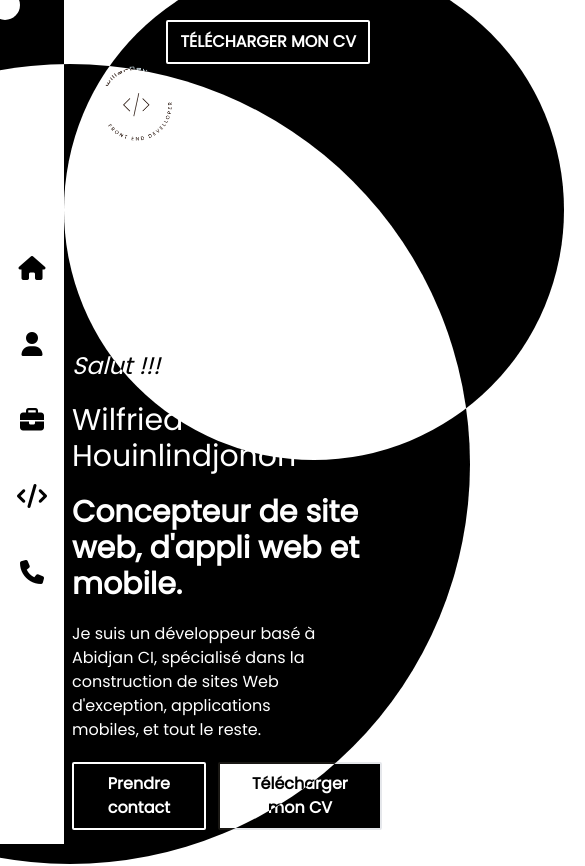
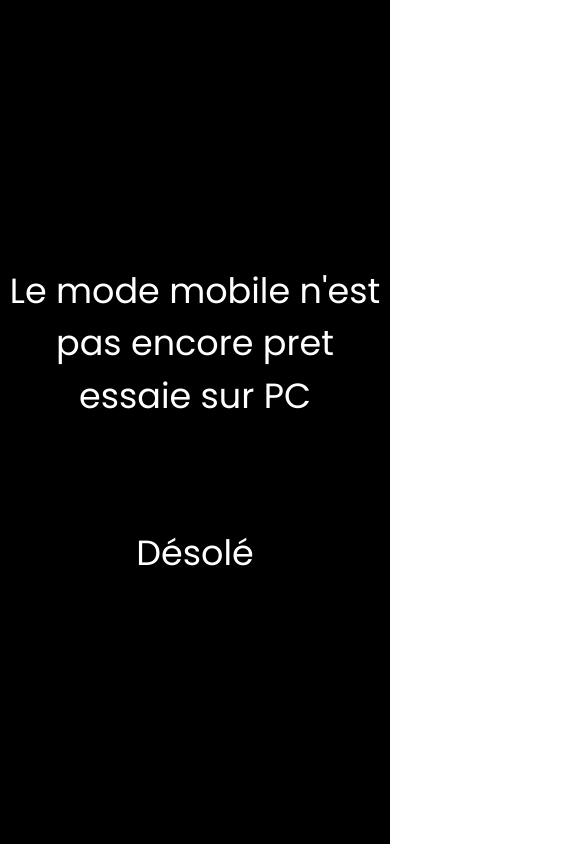
Before and after one commit to Willer258/My-Last-PortFolio, a Next.js app: page / in a window 390 px wide. Shown: the top 866 px of the page, 585 px wide, since content can reach past the window. After the commit the page ends 844 px from the top, so only its background shows below. Built offline with nearby package versions, Linux system fonts and the light colour scheme.

Commit message:
mode responsive disabled

```diff
--- a/components/SectionsComponents/HomeSection/index.tsx
+++ b/components/SectionsComponents/HomeSection/index.tsx
@@ -22,8 +22,8 @@ function HomeSection() {
     <div id="home" className="relative h-screen lg:w-3/4 mx-auto px-2 md:px-5">
       <motion.div
         initial={{ width: 0, height: 0 }}
-        animate={{ width: 500, height: 500, transition: { delay: 4.6 } }}
-        className=" absolute mix-blend-difference rounded-full -top-20 bg-white left-0 z-0"
+        animate={{ width: 400, height: 400, transition: { delay: 4.6 } }}
+        className=" absolute mix-blend-difference rotate-45 -top-20 bg-white -left-32 z-0"
       ></motion.div>
       <Logo className="w-32 h-32" />
       <a
@@ -115,8 +115,9 @@ function HomeSection() {
       </div>
 
       <motion.div
-        initial={{ width: 0, height: 0 }}
-        animate={{ width: 800, height: 800, transition: { delay: 4.6 } }}
+        initial={{scale:0}}
+        animate={{ scale:'100%', transition: { delay: 4.6 } }}
+        style={{width:'800px', height:'800px'}}
         className=" absolute bottom-5 mix-blend-difference bg-white rounded-full -right-20"
       ></motion.div>
     </div>
--- a/pages/index.tsx
+++ b/pages/index.tsx
@@ -1,6 +1,7 @@
+/* eslint-disable react/no-unescaped-entities */
 import CursorComponent from "@/components/Shared/CursorComponent";
 import LoadingAnimatePage from "@/components/Shared/LoadingAnimatePage";
-import { AnimatePresence } from "framer-motion";
+import { AnimatePresence, motion } from "framer-motion";
 import type { NextPage } from "next";
 import { useEffect, useState } from "react";
 import Contacts from "../components/SectionsComponents/Contacts";
@@ -17,7 +18,15 @@ const Home: NextPage = () => {
   }, []);
 
   return (
-    <div className="space-y-10">
+    <>
+      <div className="h-screen fixed top-0 left-0 right-0 bottom-0 z-50 bg-black flex justify-center items-center text-white lg:hidden">
+        <motion.span animate={{ fontSize: "35px" }} className="text-center">
+          Le mode mobile n'est pas encore pret essaie sur PC <br /> <br />{" "}
+          <br />
+          Désolé
+        </motion.span>
+      </div>
+      <div className="space-y-10 hidden lg:block">
         <AnimatePresence exitBeforeEnter>
           {loading ? <LoadingAnimatePage /> : null}
         </AnimatePresence>
@@ -28,6 +37,7 @@ const Home: NextPage = () => {
         <Skills />
         <Contacts />
       </div>
+    </>
   );
 };
 
```
Lines whose indentation alone changed are shown as unchanged.
